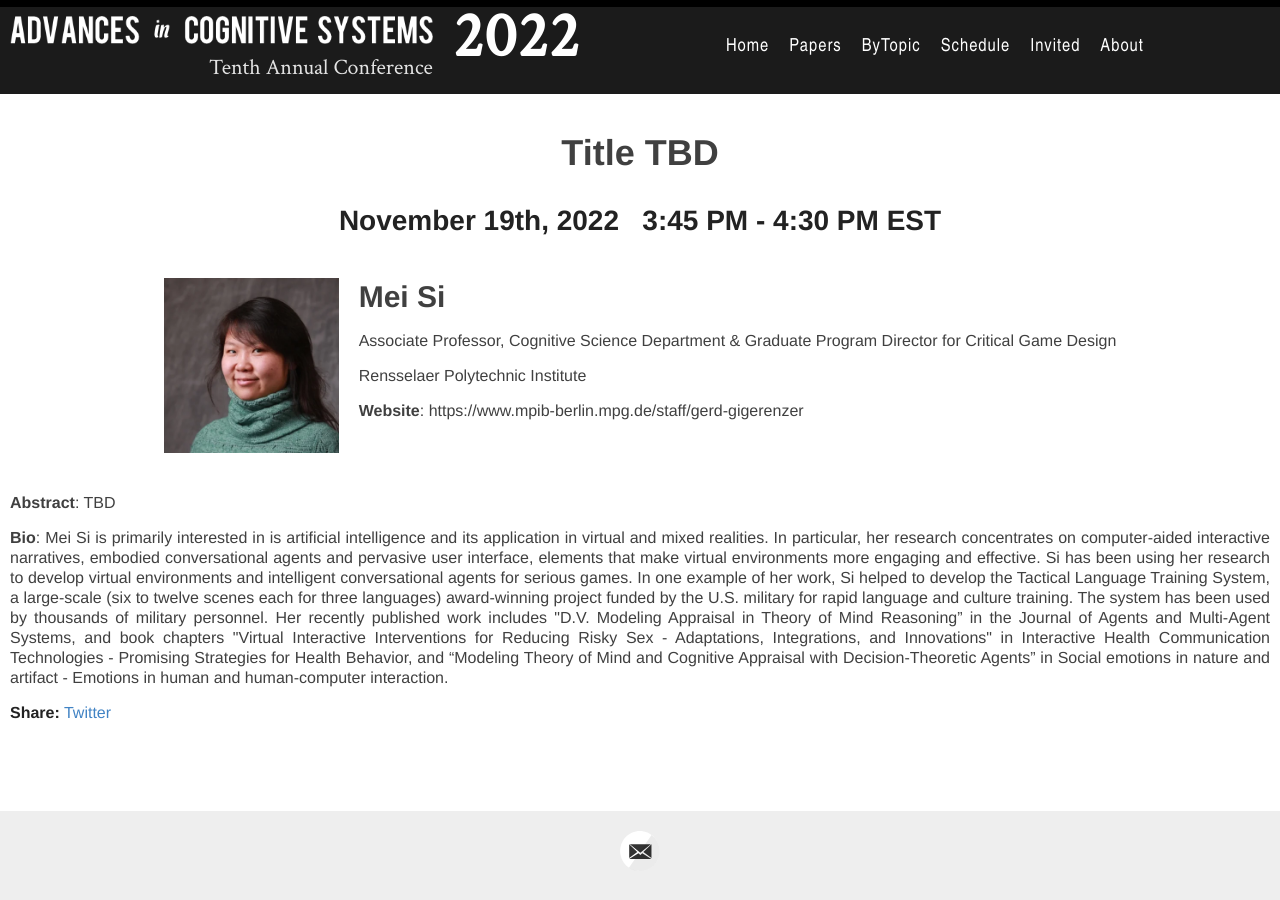
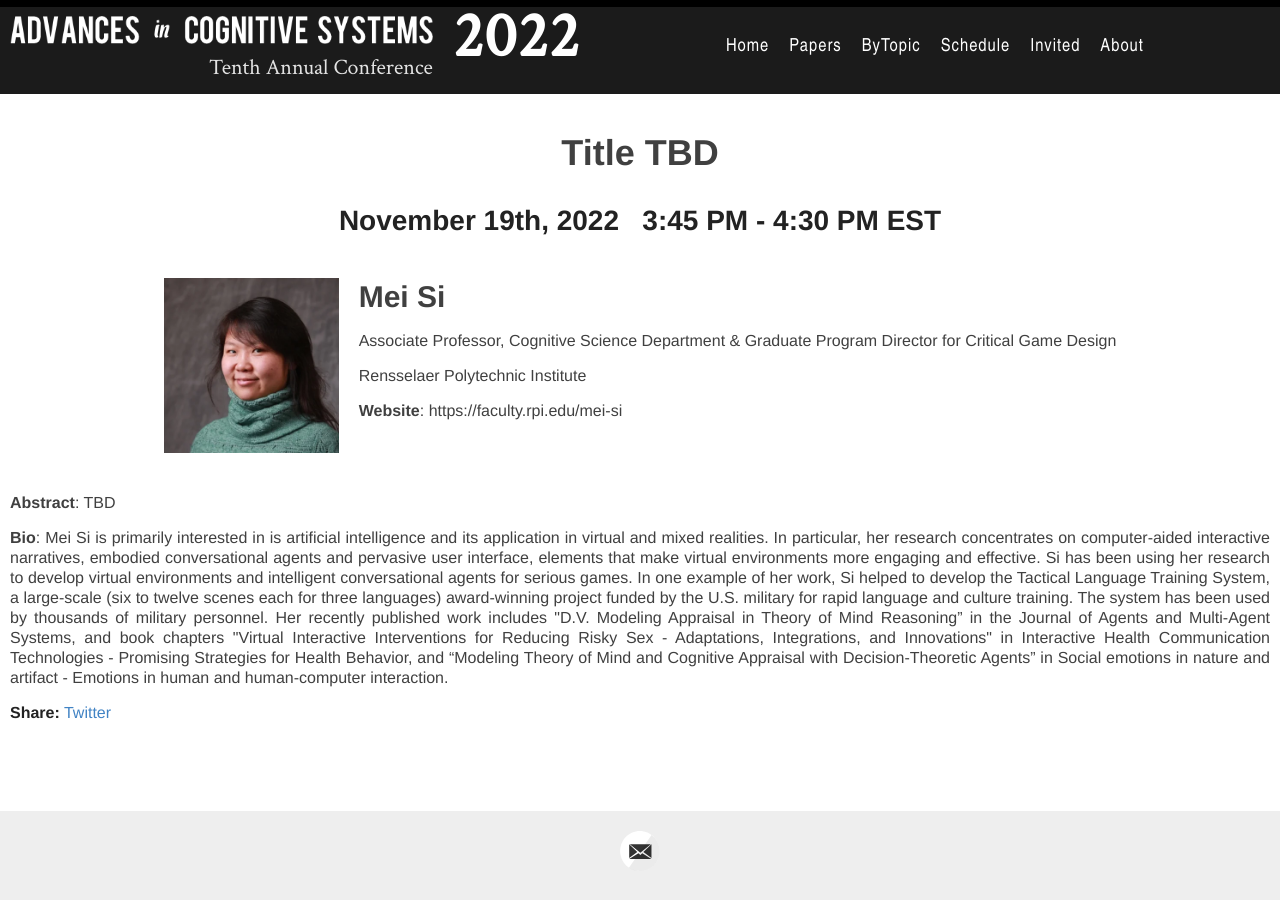
Before and after one commit to AdvancesInCognitiveSystems/acs2022, a Jekyll site: the page built from _speakers/Mei_Si.md, in a window 1280 px wide. Built offline with Jekyll 4.4.1, drawn with Linux system fonts in a browser that asks for light colours; part of the change alters nothing that is shown.

Commit message:
Update Mei_Si.md

```diff
--- a/_speakers/Mei_Si.md
+++ b/_speakers/Mei_Si.md
@@ -6,7 +6,7 @@ institution:  Rensselaer Polytechnic Institute
 label: November 19th, 2022
 time: 3:45 PM - 4:30 PM EST
 day: saturday-day1
-website: https://www.mpib-berlin.mpg.de/staff/gerd-gigerenzer
+website: https://faculty.rpi.edu/mei-si
 image: /images/Mei-Si.webp
 title: Title TBD
 abstract: TBD
```
